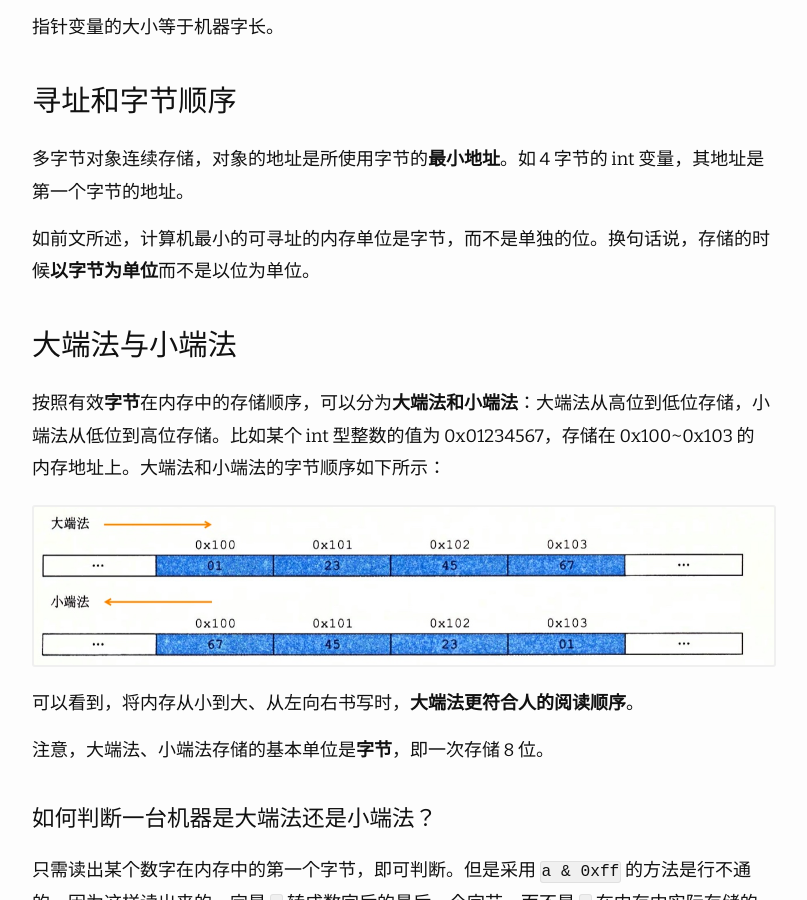
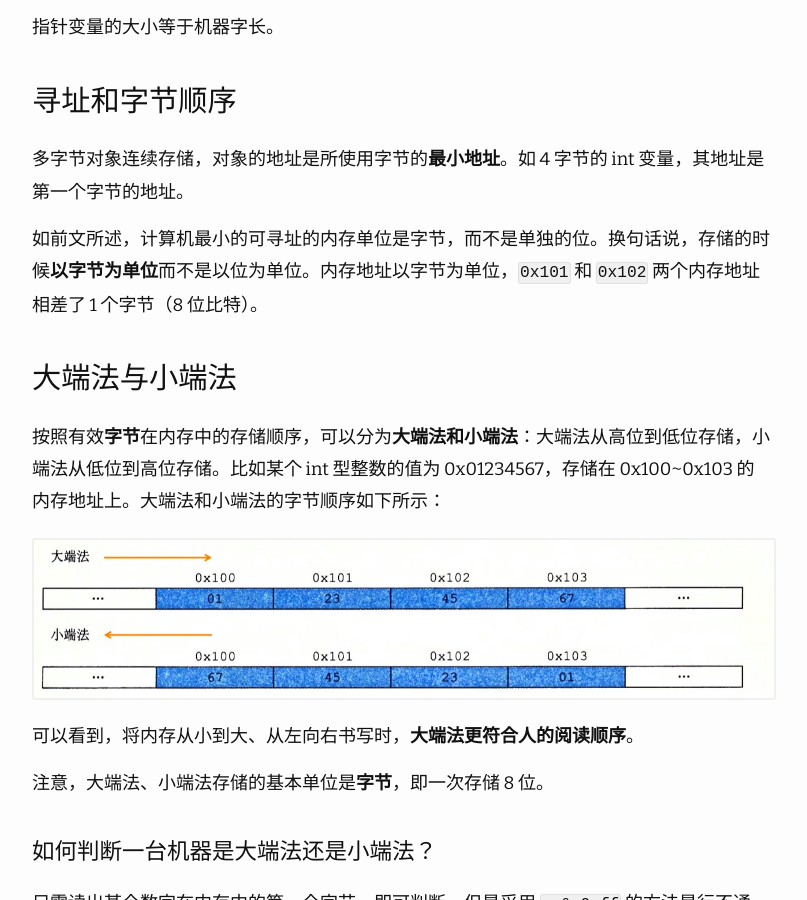
Before and after one commit to imageslr/blog, a Jekyll site: the page built from _posts/2019-11-30-csapp-2.md, in a window 1280 px wide and 900 px high, scrolled down 2418 px. Shown: the whole window, without its empty margins (238-1045 px from the left). Built offline with Jekyll 4.4.1, drawn with Linux system fonts in a browser that asks for light colours; nearby versions of some CDN libraries; formulas are drawn with MathJax 3; comment, search, counter and statistics services are not loaded.

Commit message:
update post

```diff
--- a/_posts/2019-11-30-csapp-2.md
+++ b/_posts/2019-11-30-csapp-2.md
@@ -30,7 +30,7 @@ permalink: 2019/11/30/csapp-2.html
 
 多字节对象连续存储，对象的地址是所使用字节的**最小地址**。如 4 字节的 int 变量，其地址是第一个字节的地址。
 
-如前文所述，计算机最小的可寻址的内存单位是字节，而不是单独的位。换句话说，存储的时候**以字节为单位**而不是以位为单位。
+如前文所述，计算机最小的可寻址的内存单位是字节，而不是单独的位。换句话说，存储的时候**以字节为单位**而不是以位为单位。内存地址以字节为单位，`0x101` 和 `0x102` 两个内存地址相差了 1 个字节（8 位比特）。
 
 ### 大端法与小端法
 {: #big-end}
```
